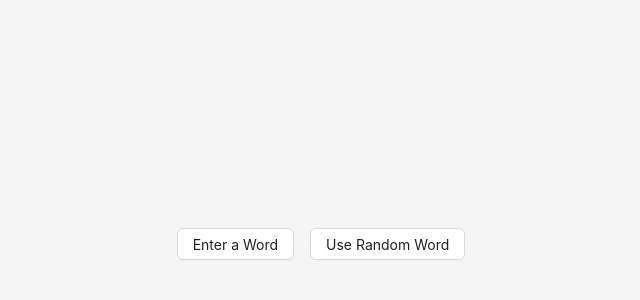
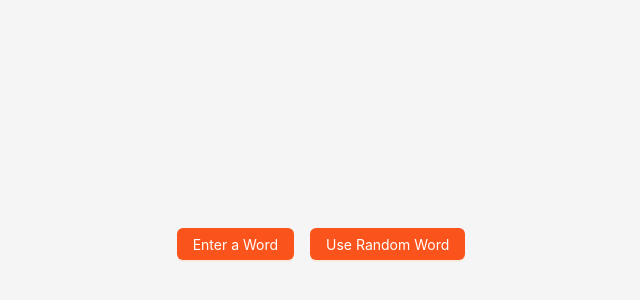
Before and after one commit to bobzurad/zurdle, a Next.js app: page / in a window 1280 px wide. Shown: the part 164-464 px from the top of the page, without its empty margins (319-959 px from the left). Built offline with nearby package versions, Linux system fonts and the light colour scheme.

Commit message:
random colors

```diff
--- a/src/app/page.tsx
+++ b/src/app/page.tsx
@@ -1,28 +1,54 @@
 'use client';
 
-import { useState } from 'react';
+import { useState, useEffect } from 'react';
 import { useAtom } from 'jotai';
-import { Layout, Button, Flex, Space, Input, Typography } from 'antd';
+import {
+  ConfigProvider,
+  Layout,
+  Button,
+  Flex,
+  Space,
+  Input,
+  Typography,
+} from 'antd';
+import { PresetColors } from 'antd/es/theme/internal';
 import { MAX_WORD_LENGTH, solutionAtom } from './context/atoms';
 import { SOLUTION } from './context/words';
 import Gameboard from './components/Gameboard';
 import Keyboard from './components/Keyboard';
 
-const { Text } = Typography;
+const { Text, Title } = Typography;
 
 export default function Home() {
   const [showForm, setShowForm] = useState(false);
   const [customWord, setCustomWord] = useState('');
+  const [randomColor, setRandomColor] = useState('');
   const [solution, setSolution] = useAtom(solutionAtom);
 
+  useEffect(() => {
+    setRandomColor(
+      PresetColors[Math.floor(Math.random() * PresetColors.length)]
+    );
+  }, []);
+
   console.log(SOLUTION);
-  console.log(solution);
 
   return (
+    <ConfigProvider
+      theme={{
+        components: {
+          Input: {
+            activeBorderColor: randomColor,
+            hoverBorderColor: randomColor,
+          },
+        },
+      }}
+    >
       <Layout>
         <Flex style={{ height: '100vh' }} align="center" justify="center" wrap>
           {solution.length > 1 && (
             <>
+              <Title style={{ color: randomColor }}>Zurdle</Title>
               <Gameboard />
               <Keyboard />
             </>
@@ -31,8 +57,18 @@ export default function Home() {
             <>
               {!showForm && (
                 <Flex gap="middle">
-                <Button onClick={() => setShowForm(true)}>Enter a Word</Button>
-                <Button onClick={() => setSolution(SOLUTION)}>
+                  <Button
+                    variant="solid"
+                    color={PresetColors.find((value) => value === randomColor)}
+                    onClick={() => setShowForm(true)}
+                  >
+                    Enter a Word
+                  </Button>
+                  <Button
+                    variant="solid"
+                    color={PresetColors.find((value) => value === randomColor)}
+                    onClick={() => setSolution(SOLUTION)}
+                  >
                     Use Random Word
                   </Button>
                 </Flex>
@@ -51,6 +87,10 @@ export default function Home() {
                       <Button
                         type="primary"
                         disabled={customWord.length < 5}
+                        style={{ background: randomColor }}
+                        color={PresetColors.find(
+                          (value) => value === randomColor
+                        )}
                         onClick={() => setSolution(customWord)}
                       >
                         Go!
@@ -63,5 +103,6 @@ export default function Home() {
           )}
         </Flex>
       </Layout>
+    </ConfigProvider>
   );
 }
```
Lines whose indentation alone changed are shown as unchanged.
